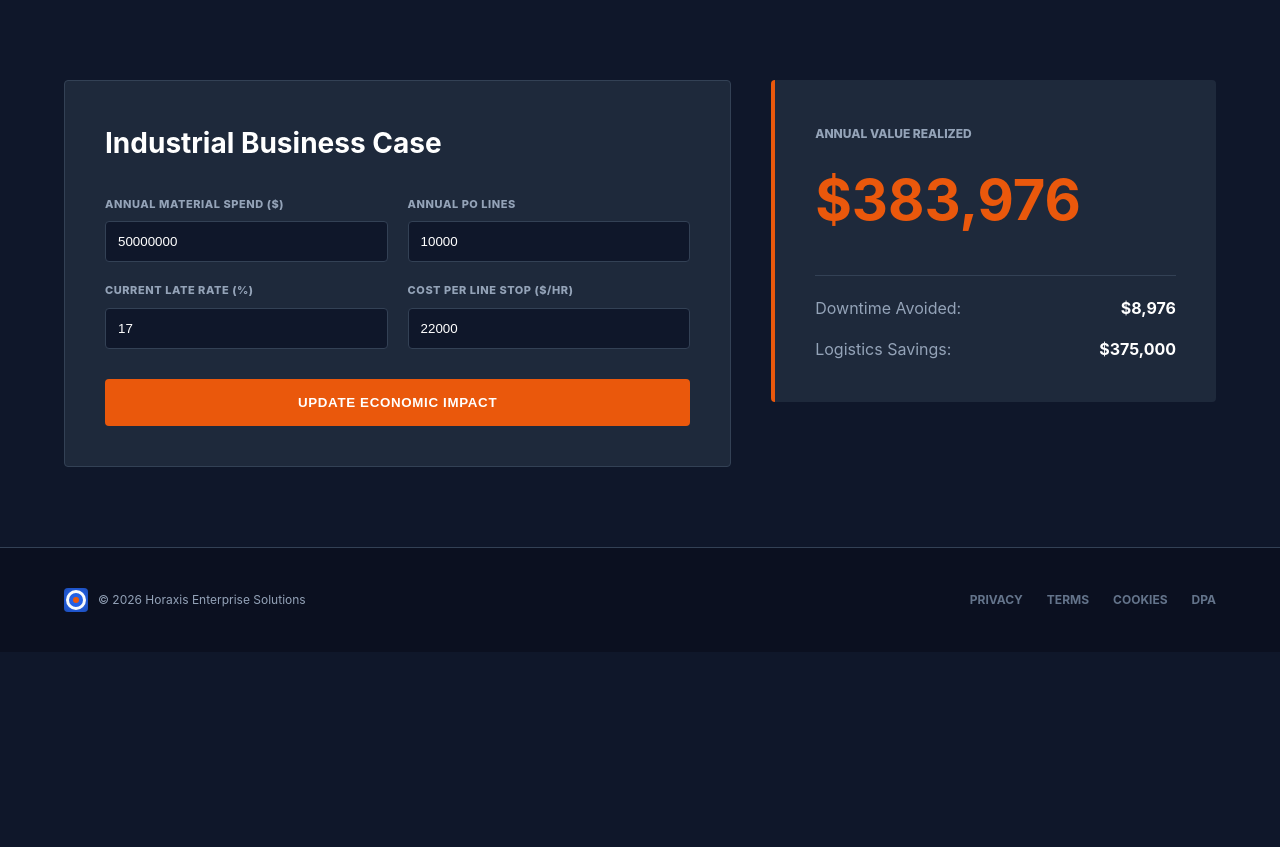
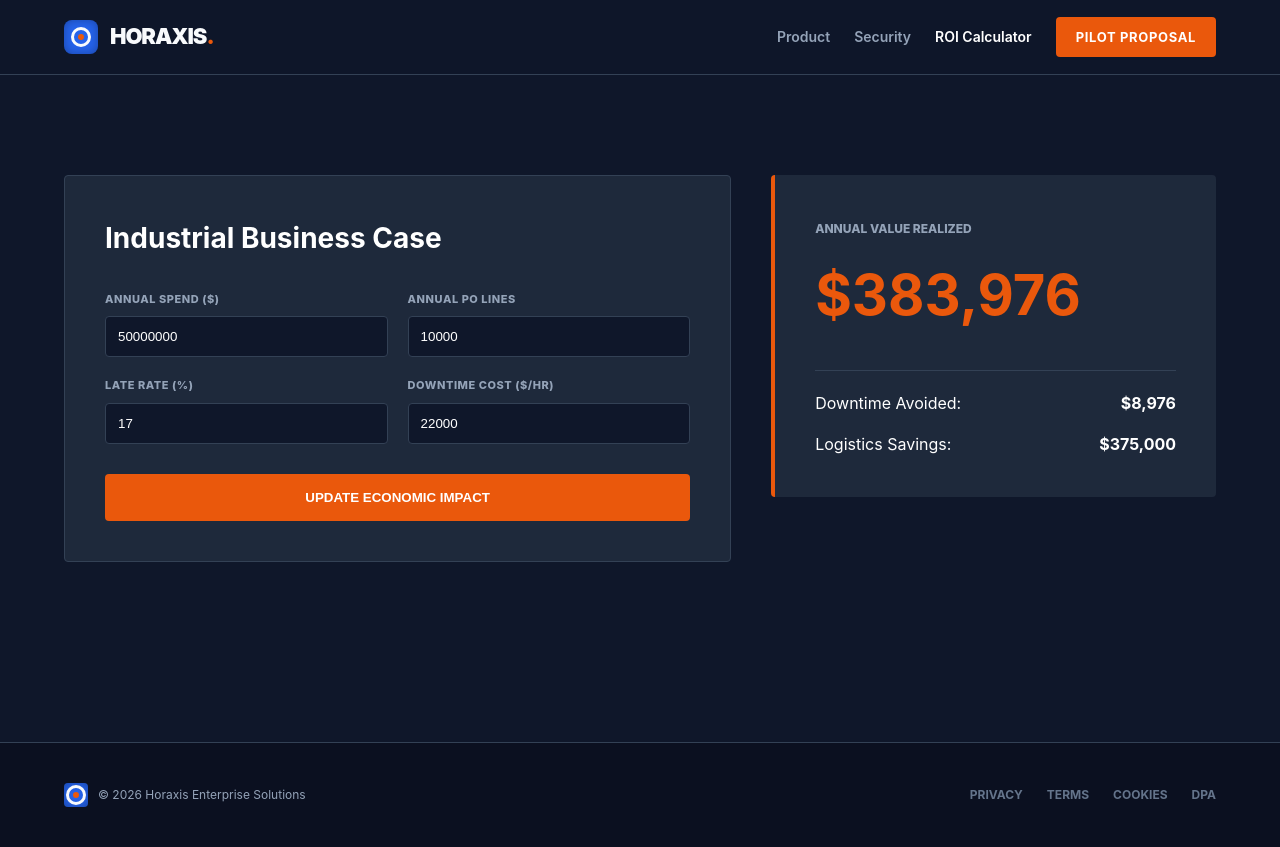
Before and after one commit to gabrielbuta-cmyk/horaxis-site, a website: page roi.html in a window 1280 px wide. Before the commit the page ends 800 px from the top, so only its background shows below. Drawn offline with Linux system fonts and the light colour scheme.

Commit message:
Geminimailroicontactfooter

```diff
--- a/roi.html
+++ b/roi.html
@@ -4,87 +4,93 @@
   <meta charset="utf-8"/><title>ROI Assessment | Horaxis</title>
   <link rel="stylesheet" href="assets/css/styles.css"/>
   <style>
-    .roi-container { display: grid; grid-template-columns: 1.2fr 0.8fr; gap: 40px; align-items: start; }
-    .roi-grid { display: grid; grid-template-columns: 1fr 1fr; gap: 20px; }
+    /* Coded Brand Mark Styles */
+    .brand-mark { width: 34px; height: 34px; background: #2563EB; border-radius: 8px; position: relative; display: flex; align-items: center; justify-content: center; overflow: hidden; }
+    .brand-mark::before { content: ''; width: 14px; height: 14px; border: 3px solid #F8FAFC; border-radius: 50%; position: absolute; }
+    .brand-mark::after { content: ''; width: 6px; height: 6px; background: #EA580C; border-radius: 50%; position: absolute; }
+    .brand-text { font-weight: 900; font-size: 22px; color: #F8FAFC; letter-spacing: -0.05em; text-transform: uppercase; }
+    .brand-text span { color: #EA580C; }
+
+    /* Layout & Grid Fixes */
+    .roi-container { display: grid; grid-template-columns: 1.2fr 0.8fr; gap: 40px; align-items: start; max-width: 1200px; margin: 0 auto; padding: 0 24px; }
+    .roi-grid { display: grid; grid-template-columns: 1fr 1fr; gap: 20px; text-align: left; }
     .field-group { display: flex; flex-direction: column; gap: 8px; }
     .field-group label { font-size: 11px; font-weight: 800; color: #94A3B8; text-transform: uppercase; letter-spacing: 0.05em; }
     .field-group input { padding: 12px; background: #0F172A; border: 1px solid #334155; color: white; border-radius: 4px; outline: none; }
     .field-group input:focus { border-color: #EA580C; }
-    .result-pane { background: #1E293B; border-left: 4px solid #EA580C; padding: 40px; border-radius: 4px; }
-    @media (max-width: 768px) { .roi-container { grid-template-columns: 1fr; } }
+    .result-pane { background: #1E293B; border-left: 4px solid #EA580C; padding: 40px; border-radius: 4px; text-align: left; }
+    @media (max-width: 900px) { .roi-container { grid-template-columns: 1fr; } }
   </style>
 </head>
 <body style="background:#0F172A; color:white; margin:0; font-family:Inter, sans-serif;">
 
-<section style="padding:80px 0;">
-  <div class="container">
+<header class="nav" style="border-bottom:1px solid #334155; background:rgba(15,23,42,0.9); backdrop-filter:blur(10px);">
+  <div class="container nav-inner" style="display:flex; align-items:center; justify-content:space-between; height:74px; max-width:1200px; margin:0 auto; padding:0 24px;">
+    <a href="index.html" style="display:flex; align-items:center; gap:12px; text-decoration:none;">
+      <div class="brand-mark"></div>
+      <div class="brand-text">HORAXIS<span>.</span></div>
+    </a>
+    <nav style="display:flex; gap:24px; align-items:center;">
+      <a href="product.html" style="color:#94A3B8; font-weight:600; text-decoration:none; font-size:14px;">Product</a>
+      <a href="security.html" style="color:#94A3B8; font-weight:600; text-decoration:none; font-size:14px;">Security</a>
+      <a href="roi.html" style="color:white; font-weight:600; text-decoration:none; font-size:14px;">ROI Calculator</a>
+      <a href="contact.html" class="btn primary" style="background:#EA580C; color:white; padding:10px 20px; border-radius:4px; font-weight:700; text-decoration:none; font-size:13px; text-transform:uppercase;">Pilot Proposal</a>
+    </nav>
+  </div>
+</header>
+
+<section style="padding:100px 0;">
   <div class="roi-container">
     <div class="card" style="padding:40px; background:#1E293B; border-radius:4px;">
       <h2 style="margin-top:0; font-size:28px; margin-bottom:30px;">Industrial Business Case</h2>
       <div class="roi-grid">
-          <div class="field-group">
-            <label>Annual Material Spend ($)</label>
-            <input type="number" id="spend" value="50000000">
+        <div class="field-group"><label>Annual Spend ($)</label><input type="number" id="spend" value="50000000"></div>
+        <div class="field-group"><label>Annual PO Lines</label><input type="number" id="pos" value="10000"></div>
+        <div class="field-group"><label>Late Rate (%)</label><input type="number" id="lateRate" value="17"></div>
+        <div class="field-group"><label>Downtime Cost ($/hr)</label><input type="number" id="lateCost" value="22000"></div>
       </div>
-          <div class="field-group">
-            <label>Annual PO Lines</label>
-            <input type="number" id="pos" value="10000">
-          </div>
-          <div class="field-group">
-            <label>Current Late Rate (%)</label>
-            <input type="number" id="lateRate" value="17">
-          </div>
-          <div class="field-group">
-            <label>Cost Per Line Stop ($/hr)</label>
-            <input type="number" id="lateCost" value="22000">
-          </div>
-        </div>
-        <button onclick="calculate()" class="btn primary" style="width:100%; margin-top:30px; background:#EA580C; border:none; padding:16px; color:white; font-weight:700; cursor:pointer; text-transform:uppercase;">Update Economic Impact</button>
+      <button onclick="calculate()" style="width:100%; margin-top:30px; background:#EA580C; border:none; padding:16px; color:white; font-weight:900; border-radius:4px; cursor:pointer; text-transform:uppercase;">Update Economic Impact</button>
     </div>
 
     <div class="result-pane">
       <span style="font-size:12px; font-weight:800; color:#94A3B8; text-transform:uppercase;">Annual Value Realized</span>
       <h1 id="totalSave" style="font-size:56px; color:#EA580C; margin:10px 0 30px;">$0</h1>
       <div style="border-top:1px solid #334155; padding-top:20px; display:grid; gap:15px;">
-          <div style="display:flex; justify-content:space-between; color:#94A3B8;"><span>Downtime Avoided:</span><strong id="risk" style="color:white;">$0</strong></div>
-          <div style="display:flex; justify-content:space-between; color:#94A3B8;"><span>Logistics Savings:</span><strong id="freight" style="color:white;">$0</strong></div>
-        </div>
+        <div style="display:flex; justify-content:space-between;"><span>Downtime Avoided:</span><strong id="risk">$0</strong></div>
+        <div style="display:flex; justify-content:space-between;"><span>Logistics Savings:</span><strong id="freight">$0</strong></div>
       </div>
     </div>
   </div>
 </section>
 
+<footer style="background:#0B1020; border-top:1px solid #334155; padding:40px 0; margin-top:80px;">
+  <div class="container" style="max-width:1200px; margin:0 auto; padding:0 24px; display:flex; justify-content:space-between; align-items:center;">
+    <div style="display:flex; align-items:center; gap:10px;">
+      <div class="brand-mark" style="width:24px; height:24px; border-radius:4px;"></div>
+      <span style="color:#94A3B8; font-size:12px;">© 2026 Horaxis Enterprise Solutions</span>
+    </div>
+    <div style="display:flex; gap:24px; font-size:12px; font-weight:700;">
+      <a href="privacy.html" style="color:#64748B; text-decoration:none;">PRIVACY</a>
+      <a href="terms.html" style="color:#64748B; text-decoration:none;">TERMS</a>
+      <a href="cookies.html" style="color:#64748B; text-decoration:none;">COOKIES</a>
+      <a href="dpa.html" style="color:#64748B; text-decoration:none;">DPA</a>
+    </div>
+  </div>
+</footer>
+
 <script>
 function calculate() {
   const spend = parseFloat(document.getElementById('spend').value) || 0;
-  const pos = parseFloat(document.getElementById('pos').value) || 0;
   const lateRate = (parseFloat(document.getElementById('lateRate').value) || 0) / 100;
   const stopCost = parseFloat(document.getElementById('lateCost').value) || 0;
-
-  // Real-world modeled logic
   const riskSave = (lateRate * 12) * stopCost * 0.20;
   const freightSave = (spend * 0.05) * 0.15;
   const total = riskSave + freightSave;
-
   document.getElementById('totalSave').innerText = "$" + Math.round(total).toLocaleString();
   document.getElementById('risk').innerText = "$" + Math.round(riskSave).toLocaleString();
   document.getElementById('freight').innerText = "$" + Math.round(freightSave).toLocaleString();
 }
 calculate();
 </script>
-<footer style="background:#0B1020; border-top:1px solid #334155; padding:40px 0;">
-  <div class="container" style="max-width:1200px; margin:0 auto; padding:0 24px; display:flex; justify-content:space-between; align-items:center; flex-wrap:wrap; gap:20px;">
-    <div style="display:flex; align-items:center; gap:10px;">
-      <div class="brand-mark" style="width:24px; height:24px; border-radius:4px;"></div>
-      <span style="color:#94A3B8; font-size:12px;">© 2026 Horaxis Enterprise Solutions</span>
-    </div>
-    <div style="display:flex; gap:24px; font-size:12px; font-weight:700; text-transform:uppercase;">
-      <a href="privacy.html" style="color:#64748B; text-decoration:none;">Privacy</a>
-      <a href="terms.html" style="color:#64748B; text-decoration:none;">Terms</a>
-      <a href="cookies.html" style="color:#64748B; text-decoration:none;">Cookies</a>
-      <a href="dpa.html" style="color:#64748B; text-decoration:none;">DPA</a>
-    </div>
-  </div>
-</footer>
 </body>
 </html>
```
Also changed, not shown: contact.html (+46 -34 lines). Lines whose indentation alone changed are shown as unchanged.
